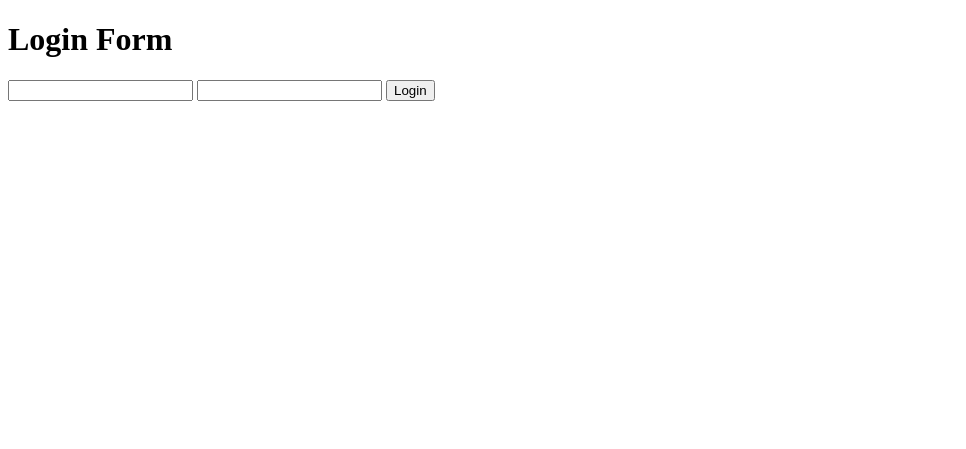
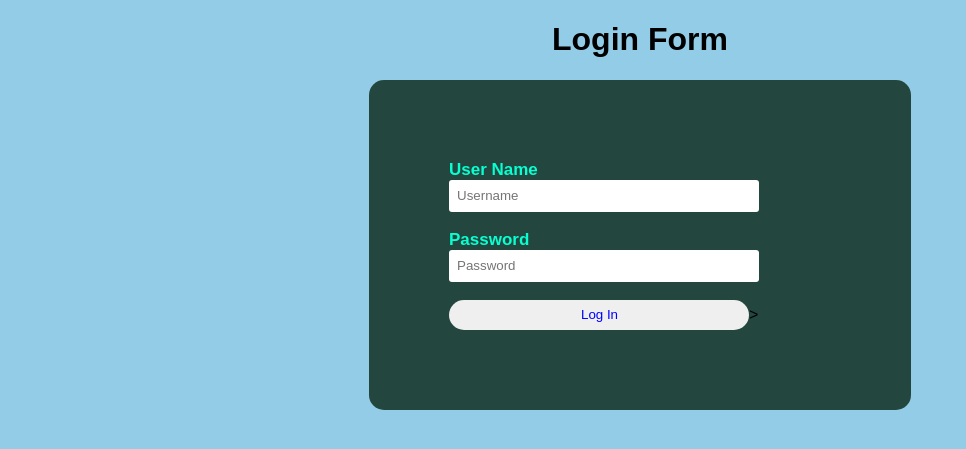
Before and after one commit to prasadnitesh202/GQ_Assignment, a Flask app: page / in a window 1280 px wide. Shown: the top 449 px of the page, without its empty margins (0-966 px from the left). Run offline with Flask 2, Linux system fonts and the light colour scheme.

Commit message:
Finished the templating

```diff
--- a/app.py
+++ b/app.py
@@ -1,4 +1,4 @@
-from flask import Flask, session, render_template, request, redirect, g, url_for
+from flask import Flask, session, render_template, request, redirect, g, url_for, flash, make_response
 import requests
 import sqlite3
 import os
@@ -8,6 +8,7 @@ app.secret_key = os.urandom(24)
 
 @app.route('/', methods=['GET', 'POST'])
 def index():
+
     if(request.method == 'POST'):
         # Drop the session
         session.pop('user', 'None')
@@ -26,13 +27,23 @@ def index():
             if(rows):
                 if request.form['password'] == password:
                     session['user'] = request.form['username']
+                    flash("You've successfully logged in!")
+                    # print(request.cookies['session'])
+                    # ses = request.cookies['session']
+                    # res = make_response("Setting a cookie")
+                    # res.set_cookie('demo', value=ses, path='/protected')
+
                     return redirect(url_for('protected'))
+
+    if g.user:
+        return redirect(url_for('protected'))
 
     return render_template('index.html')
 
 
 @app.route('/protected')
 def protected():
+    # print(request.cookies)
     if g.user:
         return render_template('protected.html', user=session['user'])
     return redirect(url_for('index'))
@@ -46,18 +57,33 @@ def dropsession():
 
 @app.route('/show_memes')
 def show():
-    print(session['user'])
-    connection = sqlite3.connect('data.db')
-    cursor = connection.cursor()
-    update_query = "UPDATE users SET consent=1 WHERE username=?"
-    cursor.execute(update_query, (session['user'],))
-    connection.commit()
-    connection.close()
+    # print(session['user'])
+    if g.user:
+        connection = sqlite3.connect('data.db')
+        cursor = connection.cursor()
+        update_query = "UPDATE users SET consent=1 WHERE username=?"
+        cursor.execute(update_query, (session['user'],))
+        connection.commit()
+        connection.close()
 
-    response = requests.get('https://api.imgflip.com/get_memes')
-    print(response.json())
+        response = requests.get('https://api.imgflip.com/get_memes')
+        json_data = []
+        json_data.append(response.json())
+    # print(json_data[0]['data']['memes'])
+        use_data = []
+        use_data = json_data[0]['data']['memes'][:10]
+        keys_to_remove = ["id", "width", "height", "box_count", "name"]
+        for dict in use_data:
+            for key in keys_to_remove:
+                del dict[key]
 
-    return render_template('memes.html')
+        print(use_data)
+    # print(len(use_data))
+
+    # print(type(response.json()))
+
+        return render_template('memes.html', memes=use_data)
+    return redirect(url_for('index'))
 
 
 @app.before_request
@@ -67,4 +93,6 @@ def before_request():
         g.user = session['user']
 
 
-app.run(port='5000', debug=True)
+if __name__ == '__main__':
+    # Threaded option to enable multiple instances for multiple user access support
+    app.run(threaded=True, port=5000)
--- /dev/null
+++ b/static/styles/index.css
@@ -0,0 +1,54 @@
+body {
+  margin: 0;
+  padding: 0;
+  background-color: #6abadeba;
+  font-family: "Arial";
+}
+.login {
+  width: 382px;
+  overflow: hidden;
+  margin: auto;
+  margin: 20 0 0 450px;
+  padding: 80px;
+  background: #23463f;
+  border-radius: 15px;
+}
+h2 {
+  text-align: center;
+  color: #277582;
+  padding: 20px;
+}
+label {
+  color: #08ffd1;
+  font-size: 17px;
+}
+#Uname {
+  width: 300px;
+  height: 30px;
+  border: none;
+  border-radius: 3px;
+  padding-left: 8px;
+}
+#Pass {
+  width: 300px;
+  height: 30px;
+  border: none;
+  border-radius: 3px;
+  padding-left: 8px;
+}
+#log {
+  width: 300px;
+  height: 30px;
+  border: none;
+  border-radius: 17px;
+  padding-left: 7px;
+  color: blue;
+}
+span {
+  color: white;
+  font-size: 17px;
+}
+a {
+  float: right;
+  background-color: grey;
+}
--- a/templates/index.html
+++ b/templates/index.html
@@ -4,15 +4,33 @@
     <meta charset="UTF-8">
     <meta http-equiv="X-UA-Compatible" content="IE=edge">
     <meta name="viewport" content="width=device-width, initial-scale=1.0">
+    <link rel="stylesheet" type="text/css" href="../static/styles/index.css">
     <title>Login Page</title>
 </head>
 <body>
-    <h1>Login Form</h1>
-    <form action='/' method="post">
+    <h1 style="text-align: center;">Login Form</h1>
+    <!-- <form action='/' method="post">
     <input type="text" name="username" required/>
     <input type="password" name="password" required />
     <button type="submit">Login</button>
 
-    </form>
+    </form> -->
+    <div class="login">
+
+    <form action="/" method="post">
+        <label><b>User Name
+        </b>
+        </label>
+        <input type="text" name="username" id="Uname" placeholder="Username">
+        <br><br>
+        <label><b>Password
+        </b>
+        </label>
+        <input type="Password" name="password" id="Pass" placeholder="Password">
+        <br><br>
+        <button type="submit" name="log" id="log">Log In</button>>
+      </form>
+
+      </div>
 </body>
 </html>
```
Also changed, not shown: requirements.txt (added, +20 -0 lines), templates/memes.html (+8 -0 lines), static/img_avatar2.png (added).
